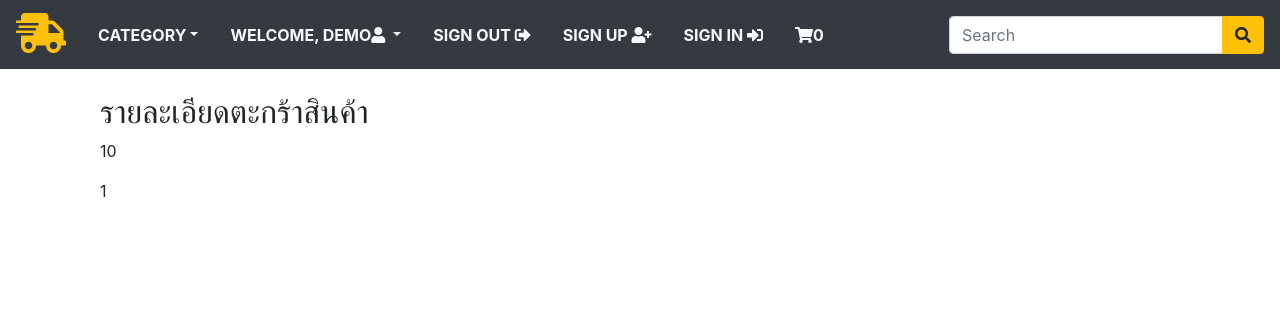
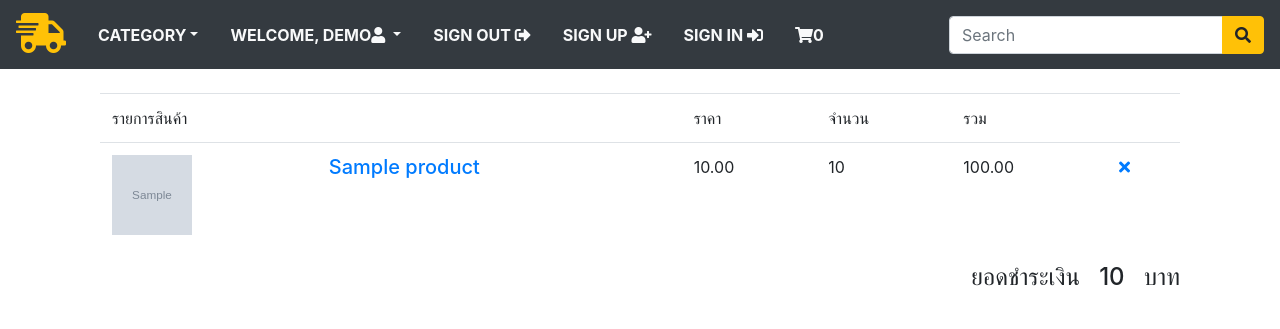
Before and after one commit to honnage/Django_E-Commerce, a Django app: template store/templates/cartdetail.html in a window 1280 px wide. Shown: the top 329 px of the page. Run offline with Django 3.2, Linux system fonts and the light colour scheme; tables that the repository leaves empty hold one stand-in row (Sample ...); the template is opened without the code that fills it: values named after a table or form of the project are taken from there, most other values are stand-ins (such as "Sample title", 1, 10 or a date in 2020); some libraries are stand-ins or nearby versions.

Commit message:
Web page design displaying shopping carts

```diff
--- a/store/models.py
+++ b/store/models.py
@@ -67,7 +67,7 @@ class CartItem(models.Model):
         verbose_name_plural = 'ข้อมูลรายการสินค้าในตะกร้า'
 
     def sub_total(self):
-        return self.product.price + self.quantity
+        return self.product.price * self.quantity
 
     def __str__(self):
         return self.product.name
--- a/store/templates/cartdetail.html
+++ b/store/templates/cartdetail.html
@@ -3,8 +3,50 @@
 {% block content %}
 
 <div class="container">
-   <h2>รายละเอียดตะกร้าสินค้า</h2>
-   <p>{{total|intcomma}}</p>
-   <p>{{counter}}</p>
+    {% if not cart_items %}
+        <p>ไม่มีสินค้าในตะกร้า</p>
+    {% else %}
+    <div class="table-responsive ">
+        <table class="table table-condensed">
+            <thead>
+                <tr class="cart_menu">
+                    <td class="image">รายการสินค้า</td>
+                    <td class="description"></td>
+                    <td class="price">ราคา</td>
+                    <td class="quantity">จำนวน</td>
+                    <td class="total">รวม</td>
+                    <td></td>
+                </tr>
+            </thead>
+            <tbody>
+                {% for item in cart_items %}
+                <tr>
+                    <td class="cart_product">
+                        <a href=""><img src="{{item.product.image.url}}" width="80px" height="80px" alt=""></a>
+                    </td>
+                    <td class="cart_description">
+                        <h5><a href="">{{item.product.name}}</a></h5>
+                    </td>
+                    <td class="cart_price">
+                        <p>{{item.product.price|intcomma}}</p>
+                    </td>
+                    <td class="cart_quantity">
+                            <p>{{item.quantity}}</p>
+                        </div>
+                    </td>
+                    <td class="cart_total">
+                        <p class="cart_total_price">{{item.sub_total|intcomma}}</p>
+                    </td>
+                    <td class="cart_delete">
+                        <a class="cart_quantity_delete" href=""><i class="fa fa-times"></i></a>
+                    </td>
+                </tr>
+                {% endfor %}
+            </tbody>
+        </table>
+    </div>
+    <h4 class="text-right">ยอดชำระเงิน &nbsp; {{total|intcomma}} &nbsp; บาท</h4>
+
+    {% endif %}
 </div>
 {% endblock %}
```
